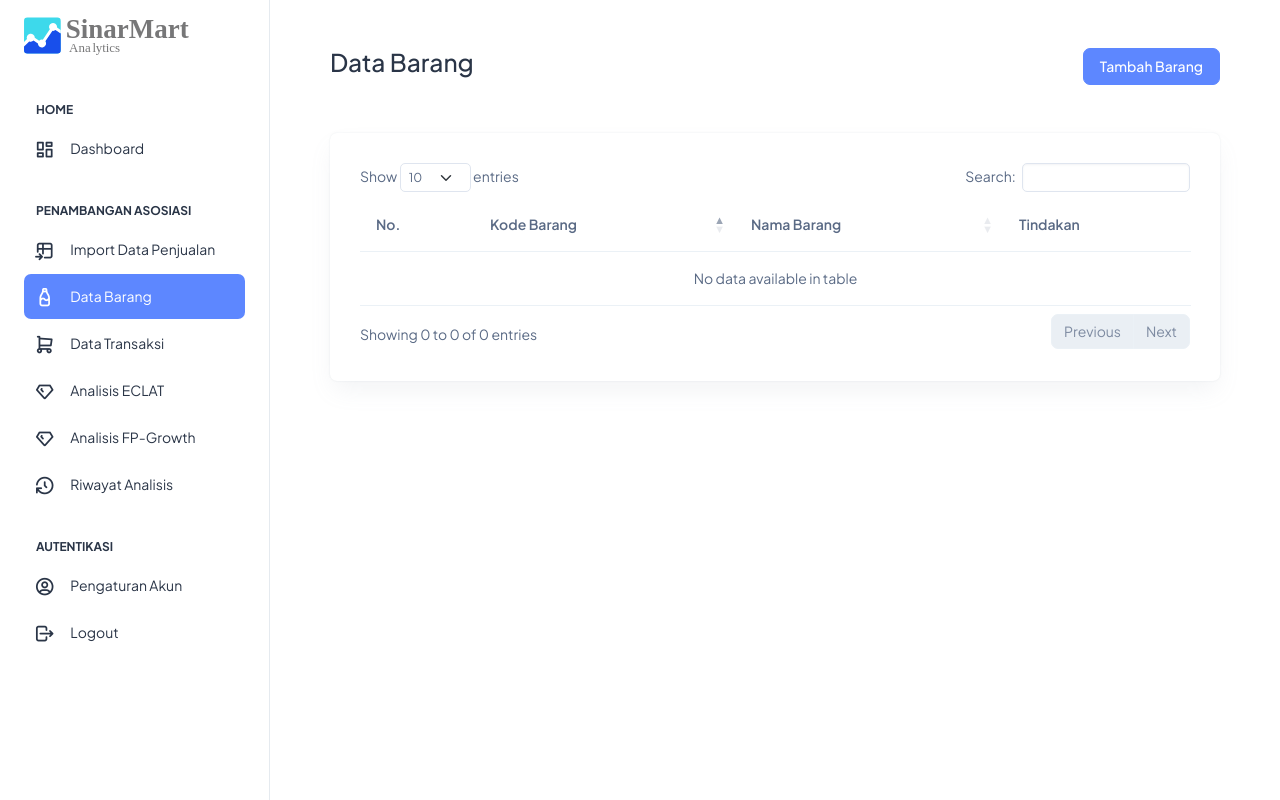
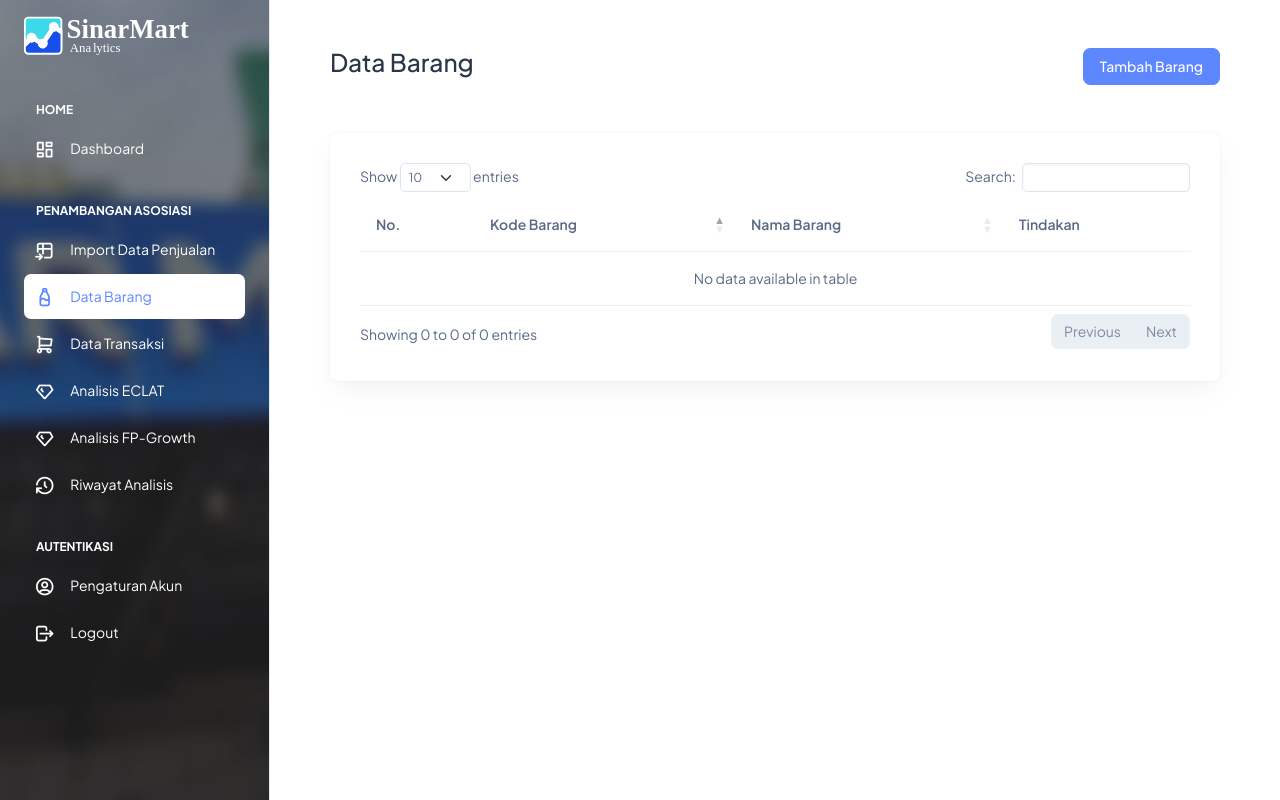
Before and after one commit to anfahrul/Skripsi_ECLAT_and_FPGrowth, a Flask app: page /products/ in a window 1280 px wide. Run offline with Flask 3, Linux system fonts and the light colour scheme; the visitor is signed in with stand-in values (Sample User, id 1); data that the repository does not hold is empty; some libraries are stand-ins or nearby versions.

Commit message:
changed left sidebar color and set the active current page

```diff
--- a/templates/base_admin.html
+++ b/templates/base_admin.html
@@ -23,6 +23,13 @@
       rel="stylesheet"
     />
 
+    <style>
+      .brand-logo {
+        position: relative;
+        z-index: 100;
+      }
+    </style>
+
     {% block styles %}{% endblock %}
   </head>
 
@@ -38,10 +45,31 @@
       data-header-position="fixed"
     >
       <!-- Sidebar Start -->
-      <aside class="left-sidebar">
+      <aside
+        class="left-sidebar bg-primary text-white"
+        style="
+          background-image: url('/static/images/backgrounds/Sinarmart-Front-Edited.jpeg');
+          background-size: cover;
+          background-repeat: no-repeat;
+          background-position: center;
+          /* position: relative; */
+        "
+      >
+        <div
+          class="position-absolute top-0 start-0 w-100 h-100"
+          style="
+            background: linear-gradient(
+              to bottom,
+              rgba(0, 0, 0, 0.5) 0%,
+              rgba(0, 0, 0, 0.7) 100%
+            );
+            opacity: 0.5; /* Atur nilai opacity di sini */
+          "
+        ></div>
+
         <!-- Sidebar scroll-->
         <div>
-          <div
+          <!-- <div
             class="brand-logo d-flex align-items-center justify-content-between"
           >
             <a href="./index.html" class="text-nowrap logo-img">
@@ -57,17 +85,37 @@
             >
               <i class="ti ti-x fs-8"></i>
             </div>
+          </div> -->
+
+          <div
+            class="brand-logo d-flex align-items-center justify-content-between"
+            style="z-index: 100"
+          >
+            <a href="./index.html" class="text-nowrap logo-img">
+              <img
+                src="/static/images/logos/sinarmart-logo.svg"
+                width="180"
+                alt=""
+              />
+            </a>
+            <div
+              class="close-btn d-xl-none d-block sidebartoggler cursor-pointer"
+              id="sidebarCollapse"
+            >
+              <i class="ti ti-x fs-8"></i>
+            </div>
           </div>
+
           <!-- Sidebar navigation-->
           <nav class="sidebar-nav scroll-sidebar" data-simplebar="">
             <ul id="sidebarnav">
               <li class="nav-small-cap">
                 <i class="ti ti-dots nav-small-cap-icon fs-4"></i>
-                <span class="hide-menu">Home</span>
+                <span class="hide-menu text-white">Home</span>
               </li>
-              <li class="sidebar-item">
+              <li id="dashboard" class="sidebar-item">
                 <a
-                  class="sidebar-link"
+                  class="sidebar-link text-white"
                   href="{{ url_for('dashboard_blueprint.dashboard') }}"
                   aria-expanded="false"
                 >
@@ -80,12 +128,12 @@
 
               <li class="nav-small-cap">
                 <i class="ti ti-dots nav-small-cap-icon fs-4"></i>
-                <span class="hide-menu">PENAMBANGAN ASOSIASI</span>
+                <span class="hide-menu text-white">PENAMBANGAN ASOSIASI</span>
               </li>
 
-              <li class="sidebar-item">
+              <li id="import" class="sidebar-item">
                 <a
-                  class="sidebar-link"
+                  class="sidebar-link text-white"
                   href="{{ url_for('dataset_blueprint.do_import') }}"
                   aria-expanded="false"
                 >
@@ -97,9 +145,9 @@
                 </a>
               </li>
 
-              <li class="sidebar-item">
+              <li id="product" class="sidebar-item">
                 <a
-                  class="sidebar-link"
+                  class="sidebar-link text-white"
                   href="{{ url_for('product_blueprint.list_product') }}"
                   aria-expanded="false"
                 >
@@ -110,9 +158,9 @@
                 </a>
               </li>
 
-              <li class="sidebar-item">
+              <li id="transaction" class="sidebar-item">
                 <a
-                  class="sidebar-link"
+                  class="sidebar-link text-white"
                   href="{{ url_for('transaction_blueprint.list_transaction') }}"
                   aria-expanded="false"
                 >
@@ -123,9 +171,9 @@
                 </a>
               </li>
 
-              <li class="sidebar-item">
+              <li id="eclat" class="sidebar-item">
                 <a
-                  class="sidebar-link"
+                  class="sidebar-link text-white"
                   href="{{ url_for('mining_blueprint.eclat_mining') }}"
                   aria-expanded="false"
                 >
@@ -136,9 +184,9 @@
                 </a>
               </li>
 
-              <li class="sidebar-item">
+              <li id="fp-growth" class="sidebar-item">
                 <a
-                  class="sidebar-link"
+                  class="sidebar-link text-white"
                   href="{{ url_for('mining_blueprint.fpgrowth_mining') }}"
                   aria-expanded="false"
                 >
@@ -149,9 +197,9 @@
                 </a>
               </li>
 
-              <li class="sidebar-item">
+              <li id="history" class="sidebar-item">
                 <a
-                  class="sidebar-link"
+                  class="sidebar-link text-white"
                   href="{{ url_for('mining_history_blueprint.mining_history') }}"
                   aria-expanded="false"
                 >
@@ -164,12 +212,12 @@
 
               <li class="nav-small-cap">
                 <i class="ti ti-dots nav-small-cap-icon fs-4"></i>
-                <span class="hide-menu">AUTENTIKASI</span>
+                <span class="hide-menu text-white">AUTENTIKASI</span>
               </li>
 
-              <li class="sidebar-item">
+              <li id="account-setting" class="sidebar-item">
                 <a
-                  class="sidebar-link"
+                  class="sidebar-link text-white"
                   href="{{ url_for('user_blueprint.profile') }}"
                   aria-expanded="false"
                 >
@@ -180,9 +228,9 @@
                 </a>
               </li>
 
-              <li class="sidebar-item">
+              <li id="logout" class="sidebar-item">
                 <a
-                  class="sidebar-link"
+                  class="sidebar-link text-white"
                   href="{{ url_for('auth_blueprint.logout') }}"
                   aria-expanded="false"
                   onclick="return logoutConfirmation()"
@@ -276,6 +324,30 @@
         </div>
       </div>
     </div>
+
+    <script>
+      function setActiveNavLink(linkId) {
+        var allNavLinks = document.querySelectorAll(".sidebar-item");
+        allNavLinks.forEach(function (navLink) {
+          navLink.classList.remove("active");
+        });
+
+        var selectedNavLink = document.getElementById(linkId);
+        selectedNavLink.classList.add("active");
+
+        var currentNavLink = selectedNavLink.querySelector(".sidebar-link");
+        currentNavLink.style.backgroundColor = "#fff"; // Replace 'your-color' with the desired color
+        currentNavLink.classList.remove("text-white");
+        currentNavLink.classList.add("text-primary");
+      }
+
+      // Get the current page identifier from the Flask template
+      var currentPage = "{{ current_page }}"; // Replace 'current_page' with the actual variable containing the page identifier
+
+      // Call setActiveNavLink based on the current page
+      setActiveNavLink(currentPage);
+    </script>
+
     <script src="/static/libs/jquery/dist/jquery.min.js"></script>
     <script src="/static/libs/bootstrap/dist/js/bootstrap.bundle.min.js"></script>
     <script src="/static/js/sidebarmenu.js"></script>
--- a/templates/dashboard.html
+++ b/templates/dashboard.html
@@ -1,5 +1,5 @@
 {% extends 'base_admin.html' %} {% block title %} Home Page {% endblock %} {%
-block content %}
+set current_page = 'dashboard' %} {% block content %}
 <div class="container-fluid">
   <div class="row">
     <h3 class="mb-5">Hi! <b>{{currentUser.name}}</b></h3>
--- a/templates/dataset/import.html
+++ b/templates/dataset/import.html
@@ -1,5 +1,5 @@
-{% extends 'base_admin.html' %} {% block title %} Dataset {% endblock %} {%
-block content %}
+{% extends 'base_admin.html' %} {% block title %} Dataset {% endblock %} {% set
+current_page = 'import' %} {% block content %}
 
 <h3 class="mb-5">Import Data Penjualan</h3>
 
--- a/templates/mining/eclat.html
+++ b/templates/mining/eclat.html
@@ -1,4 +1,5 @@
-{% extends 'base_admin.html' %} {% block title %} Analisis ECLAT {% endblock %}
+{% extends 'base_admin.html' %} {% block title %} Analisis ECLAT {% endblock %} {% set
+  current_page = 'eclat' %}
 
 {% block styles %}
 <style>
--- a/templates/mining/fp-growth.html
+++ b/templates/mining/fp-growth.html
@@ -1,4 +1,5 @@
-{% extends 'base_admin.html' %} {% block title %} Analisis FP-Growth {% endblock %}
+{% extends 'base_admin.html' %} {% block title %} Analisis FP-Growth {% endblock %} {% set
+  current_page = 'fp-growth' %}
 
 {% block styles %}
 <style>
--- a/templates/mining_history/history_index.html
+++ b/templates/mining_history/history_index.html
@@ -1,5 +1,5 @@
 {% extends 'base_admin.html' %} {% block title %} Riwayat Penambangan {%
-endblock %} {% block content %}
+endblock %} {% set current_page = 'history' %} {% block content %}
 <h3 class="mb-5">Riwayat Analisis</h3>
 
 <div class="card">
--- a/templates/product/list_product.html
+++ b/templates/product/list_product.html
@@ -1,5 +1,5 @@
 {% extends 'base_admin.html' %} {% block title %} Master Produk {% endblock %}
-{% block content %}
+{% set current_page = 'product' %} {% block content %}
 
 <div class="d-flex justify-content-between mb-5">
   <h3>Data Barang</h3>
--- a/templates/transaction/list_transaction.html
+++ b/templates/transaction/list_transaction.html
@@ -1,5 +1,5 @@
 {% extends 'base_admin.html' %} {% block title %} Daftar Transaksi {% endblock
-%} {% block content %}
+%} {% set current_page = 'transaction' %} {% block content %}
 
 <div class="d-flex justify-content-between mb-5">
   <h3>Data Transaksi</h3>
--- a/templates/user/profile.html
+++ b/templates/user/profile.html
@@ -1,4 +1,4 @@
-{% extends 'base_admin.html' %} {% block title %} Profile {% endblock %} {%
+{% extends 'base_admin.html' %} {% block title %} Profile {% endblock %} {% set current_page = 'account-setting' %} {%
 block content %}
 
 <div class="row">
```
Also changed, not shown: static/images/logos/sinarmart-logo.svg.
